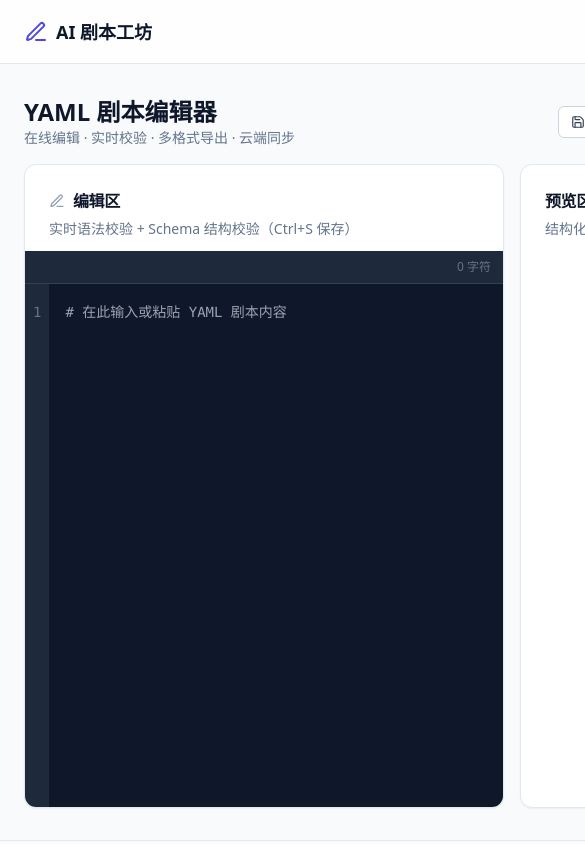
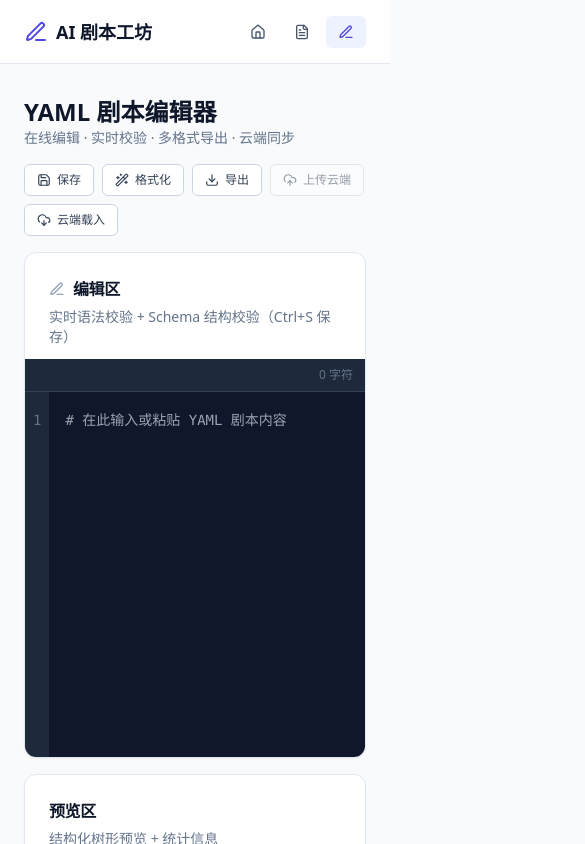
Before and after one commit to hepeng995/ai-screenplay-tool, a Next.js app: page /editor in a window 390 px wide. Shown: the top 844 px of the page, 585 px wide, since content can reach past the window. Built offline with nearby package versions, Linux system fonts and the light colour scheme.

Commit message:
fix(layout): 移除 min-width 硬编码，增加响应式适配

```diff
--- a/src/app/convert/page.tsx
+++ b/src/app/convert/page.tsx
@@ -111,7 +111,7 @@ function ConvertContent() {
                 <span>{splitError}</span>
               </div>
             ) : (
-              <div className="space-y-2">
+              <div className="grid grid-cols-1 gap-2 md:grid-cols-2">
                 {chapters.map((ch, idx) => (
                   <div
                     key={idx}
--- a/src/app/editor/page.tsx
+++ b/src/app/editor/page.tsx
@@ -164,7 +164,7 @@ function EditorContent() {
   return (
     <div className="mx-auto max-w-7xl px-6 py-8">
       {/* 顶部工具栏 */}
-      <div className="mb-4 flex items-center justify-between">
+      <div className="mb-4 flex items-start justify-between gap-4 flex-wrap">
         <div>
           <h1 className="text-2xl font-bold text-slate-900">YAML 剧本编辑器</h1>
           <p className="text-sm text-slate-500">在线编辑 · 实时校验 · 多格式导出 · 云端同步</p>
@@ -236,10 +236,11 @@ function EditorContent() {
         </div>
       </div>
 
-      {/* 编辑 + 预览 双栏 */}
-      <div className="grid grid-cols-2 gap-4 h-[calc(100vh-200px)]">
+      {/* 编辑 + 预览 双栏：小屏单栏堆叠，lg 及以上双栏并排 */}
+      <div className="grid grid-cols-1 gap-4 lg:grid-cols-2 lg:h-[calc(100vh-200px)]">
+        {/* 移动端给每个卡片一个合适的高度，桌面端由 grid 高度驱动 */}
         {/* 编辑区 */}
-        <Card className="flex flex-col overflow-hidden">
+        <Card className="flex flex-col overflow-hidden h-[60vh] lg:h-auto">
           <CardHeader className="pb-3">
             <div className="flex items-center gap-2">
               <Edit3 className="h-4 w-4 text-slate-400" />
@@ -253,7 +254,7 @@ function EditorContent() {
         </Card>
 
         {/* 预览区 */}
-        <Card className="flex flex-col overflow-hidden">
+        <Card className="flex flex-col overflow-hidden h-[60vh] lg:h-auto">
           <CardHeader className="pb-3">
             <CardTitle className="text-base">预览区</CardTitle>
             <CardDescription>结构化树形预览 + 统计信息</CardDescription>
--- a/src/app/layout.tsx
+++ b/src/app/layout.tsx
@@ -16,7 +16,7 @@ export default function RootLayout({
 }) {
   return (
     <html lang="zh-CN">
-      <body className="min-w-[1024px] bg-slate-50 text-slate-900 antialiased">
+      <body className="min-h-screen bg-slate-50 text-slate-900 antialiased">
         <Header />
         <main className="min-h-[calc(100vh-112px)]">{children}</main>
         <Footer />
--- a/src/app/page.tsx
+++ b/src/app/page.tsx
@@ -142,7 +142,7 @@ export default function Home() {
       </section>
 
       {/* 特性卡片 */}
-      <section className="grid grid-cols-3 gap-6 mt-8">
+      <section className="grid grid-cols-1 gap-6 mt-8 md:grid-cols-3">
         {features.map(({ icon: Icon, title, desc }) => (
           <Card key={title}>
             <CardHeader>
--- a/src/components/layout/Header.tsx
+++ b/src/components/layout/Header.tsx
@@ -37,9 +37,11 @@ export function Header() {
                     ? 'text-indigo-600 bg-indigo-50'
                     : 'text-slate-600 hover:text-slate-900 hover:bg-slate-100',
                 )}
+                aria-label={label}
               >
                 <Icon className="h-4 w-4" />
-                {label}
+                {/* 小屏只显示图标，sm 及以上显示完整文字 */}
+                <span className="hidden sm:inline">{label}</span>
               </Link>
             );
           })}
```
